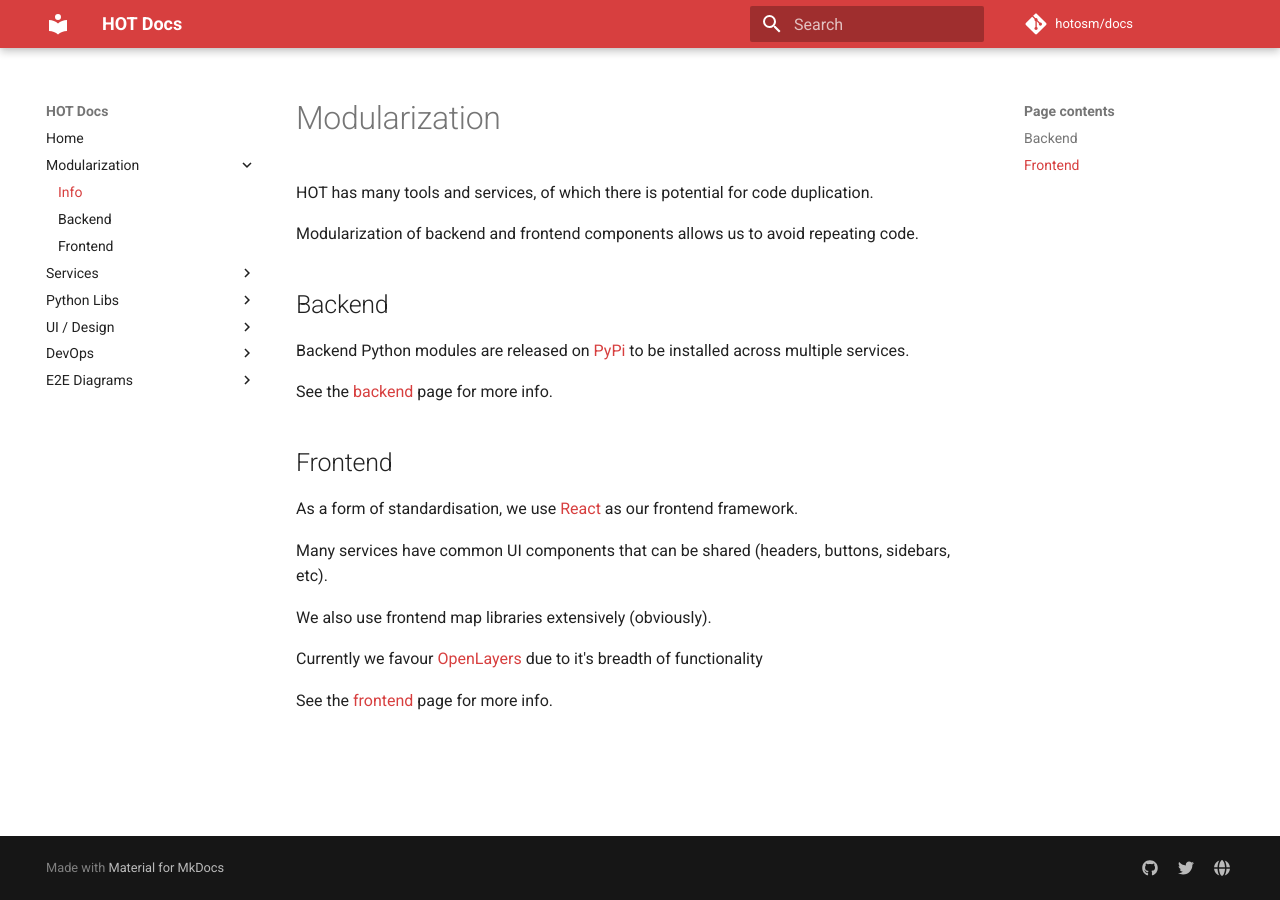
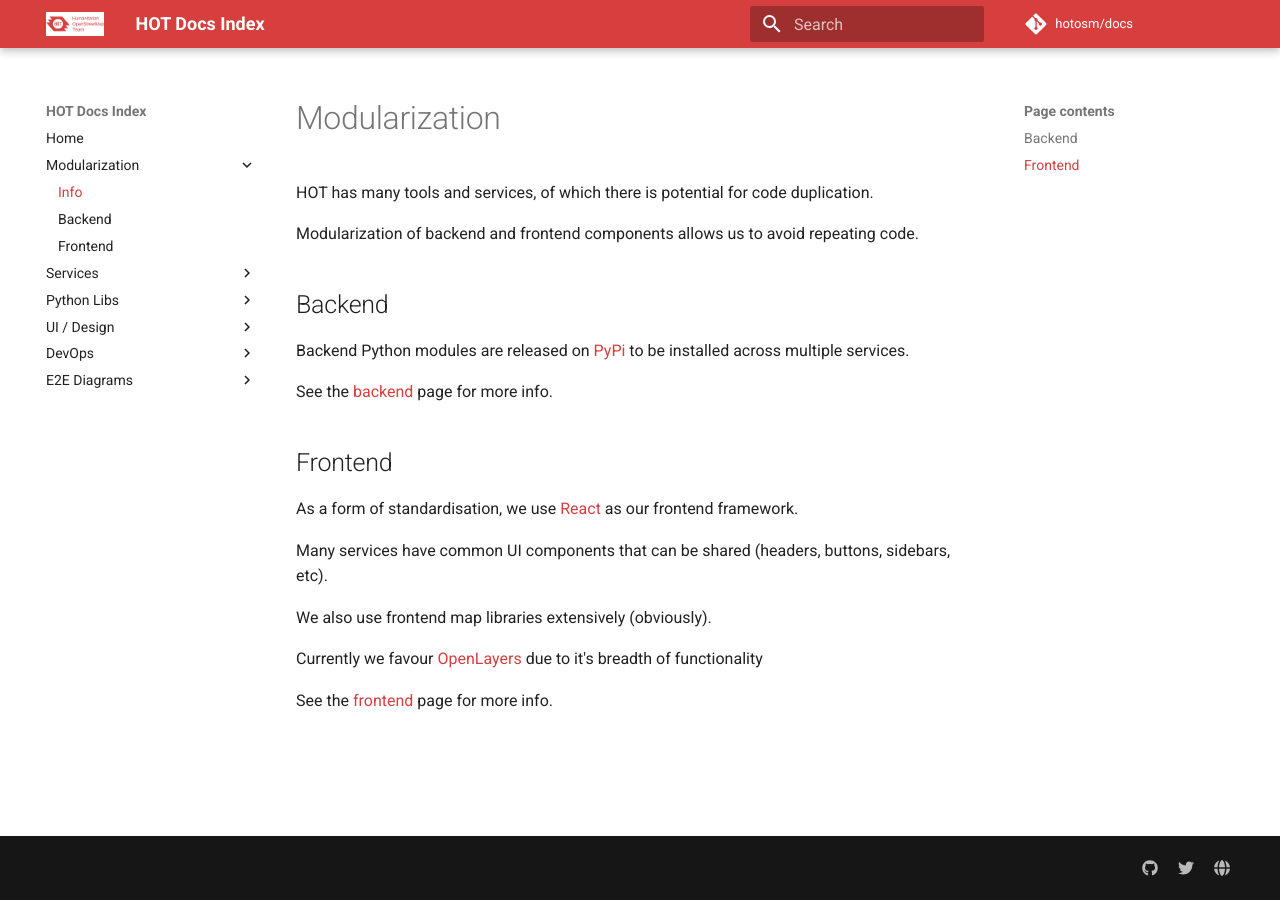
Before and after one commit to hotosm/docs, an MkDocs documentation site: the page built from docs/modules.md, in a window 1280 px wide. Built offline with MkDocs 1.6.1 and Material for MkDocs 9.7.7, drawn with Linux system fonts in a browser that asks for light colours; comment, search, counter and statistics services are not loaded.

Commit message:
docs: update icons and title

```diff
--- a/docs/modules.md
+++ b/docs/modules.md
@@ -7,7 +7,7 @@ Modularization of backend and frontend components allows us to avoid repeating c
 ## Backend
 
 Backend Python modules are released on
-[PyPi](pypi.org) to be installed across multiple services.
+[PyPi](https://pypi.org) to be installed across multiple services.
 
 See the [backend](https://hotosm.github.io/docs/modules_backend) page for more info.
 
--- a/mkdocs.yml
+++ b/mkdocs.yml
@@ -1,4 +1,4 @@
-site_name: HOT Docs
+site_name: HOT Docs Index
 site_description: Documentation index across HOT's tools.
 # strict: true
 site_url: "https://www.hotosm.org"
@@ -15,11 +15,16 @@ extra:
       link: "https://twitter.com/hotosm"
     - icon: "fontawesome/solid/globe"
       link: "https://www.hotosm.org"
+  copyright: Copyright &copy; 2010 HOTOSM
+  generator: false
 
 theme:
   name: material
   palette:
     primary: custom
+  favicon: assets/images/favicon.png
+  logo: assets/images/hot_logo.png
+  # custom_dir: docs/overrides
 
 extra_css:
   - css/extra.css
```
Also changed, not shown: README.md (+3 -2 lines), docs/assets/images/favicon.png (added), docs/assets/images/hot_logo.png (added).
